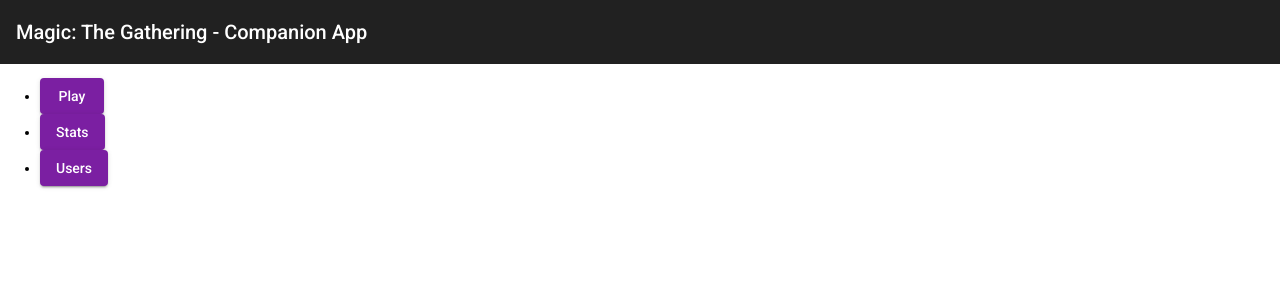
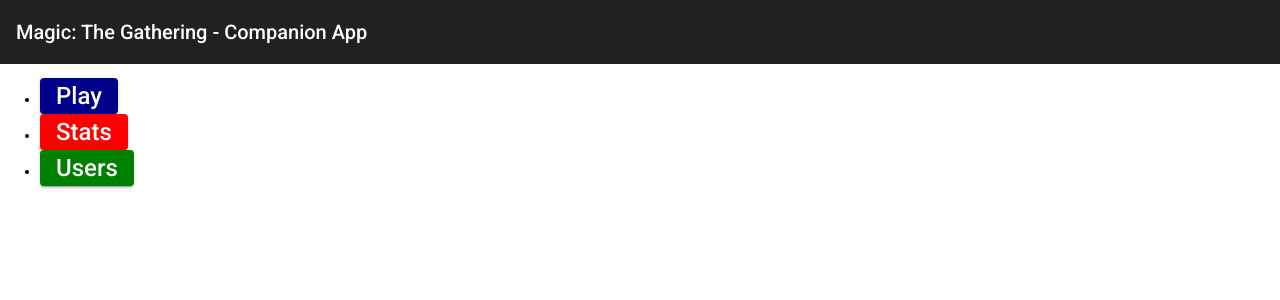
Before and after one commit to aneevel/tca-mtg, an Angular app in the folder mtg/: page / in a window 1280 px wide. Shown: the top 300 px of the page. Built offline with nearby package versions, Linux system fonts and the light colour scheme.

Commit message:
Make the button text bigger and add some color styling

```diff
--- a/mtg/src/app/home/home.component.css
+++ b/mtg/src/app/home/home.component.css
@@ -0,0 +1,15 @@
+li button{
+    font-size: 24px;
+}
+
+#play-button {
+    background-color: darkblue;
+}
+
+#stats-button {
+    background-color: red;
+}
+
+#users-button {
+    background-color: green;
+}
--- a/mtg/src/app/home/home.component.html
+++ b/mtg/src/app/home/home.component.html
@@ -1,9 +1,9 @@
 <section>
 <div id="feature-box">
     <ul id="app-features">
-       <li><button mat-raised-button color="primary">Play</button></li>
-       <li><button mat-raised-button color="primary">Stats</button></li>
-       <li><button mat-raised-button color="primary">Users</button></li>
+       <li><button id="play-button" mat-raised-button color="primary">Play</button></li>
+       <li><button id="stats-button" mat-raised-button color="primary">Stats</button></li>
+       <li><button id="users-button" mat-raised-button color="primary">Users</button></li>
     </ul>
     <mat-divider></mat-divider>
 </div>
```
